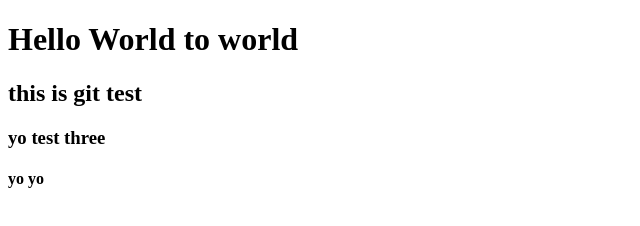
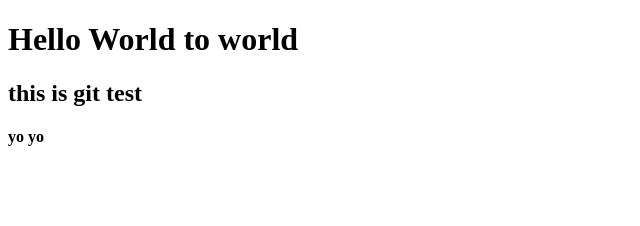
Before and after one commit to tennam67/git-test, a plain HTML site: page index.html in a window 1280 px wide. Shown: the whole page, without its empty margins (0-640 px from the left). Drawn offline with Linux system fonts and the light colour scheme.

```diff
--- a/index.html
+++ b/index.html
@@ -8,7 +8,7 @@
 <body>
   <h1>Hello World to world</h1>
   <h2>this is git test</h2>
-  <h3>yo test three</h3>
+
 
   <h4>yo yo </h4>
 </body>
```
